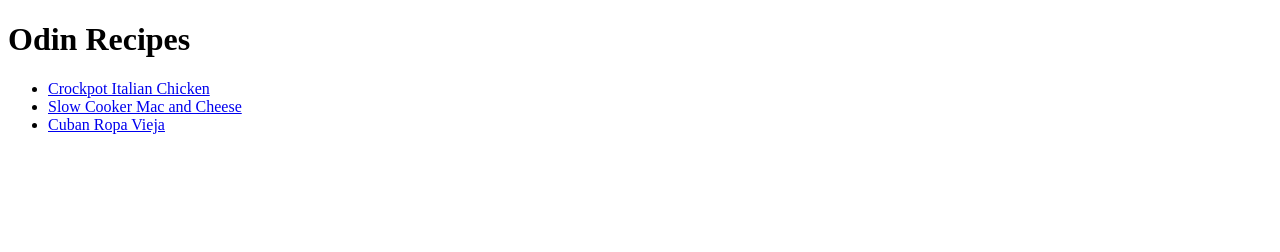
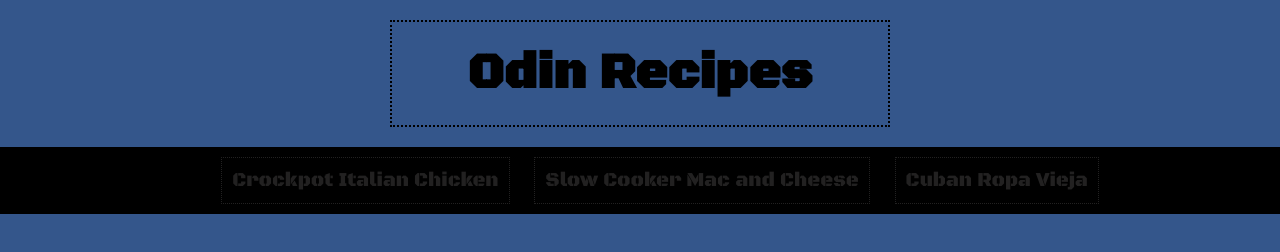
Before and after one commit to foreverbog/odin-recipes, a plain HTML site: page index.html in a window 1280 px wide. Drawn offline with Linux system fonts and the light colour scheme.

Commit message:
Added css to the main page

```diff
--- a/index.html
+++ b/index.html
@@ -3,6 +3,11 @@
 <head>
     <meta charset="UTF-8">
     <meta name="viewport" content="width=device-width, initial-scale=1.0">
+    <link rel="stylesheet" href="style.css" />
+    <link rel="preconnect" href="https://fonts.googleapis.com">
+<link rel="preconnect" href="https://fonts.gstatic.com" crossorigin>
+<link href="https://fonts.googleapis.com/css2?family=Black+Ops+One&family=Karla:ital,wght@0,400;1,700&display=swap" rel="stylesheet">
+
     <title>Odin Recipes</title>
 </head>
 <body>
--- /dev/null
+++ b/style.css
@@ -0,0 +1,61 @@
+*{
+   margin: 0 auto;
+    font-family: 'Karla', 'Black Ops one', sans-serif;
+    background-color: rgb(52, 86, 139);
+
+}
+
+h1{
+    font-family: 'Black Ops one';
+    font-size: 50px;
+    color:black;
+    box-sizing: border-box;
+    width: 500px;
+    height: auto;
+    padding: 20px;
+    text-align: center;
+    margin-top: 20px;
+    margin-bottom: 20px;
+    border: 2px dotted black;
+}
+ul{
+    background-color:black;
+    text-align: center;
+    font-size: 20px;
+
+
+
+
+
+}
+
+li{
+    display: inline-block;
+    margin: 10px;
+    padding: 10px;
+    background-color: black;
+    border: 1px dotted  rgb(34, 33, 33);
+
+
+
+}
+
+a{
+    font-family: 'Black Ops One';
+    text-decoration: none;
+    color: rgb(34, 33, 33);
+    background-color: black;
+    padding: 0;
+
+
+}
+a:hover{
+    color:white;
+}
+li:hover {
+    transform: scale(1.2);
+    margin-left: 15px;
+    margin-right: 15px;
+    border: 1px dotted white;
+
+}
```
